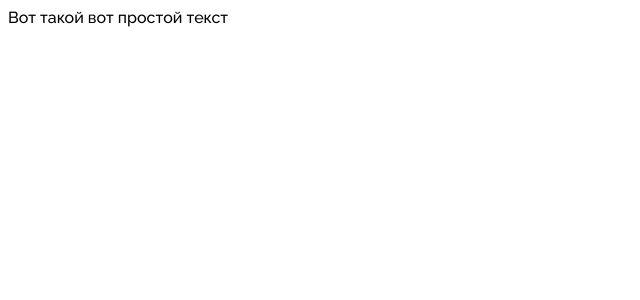
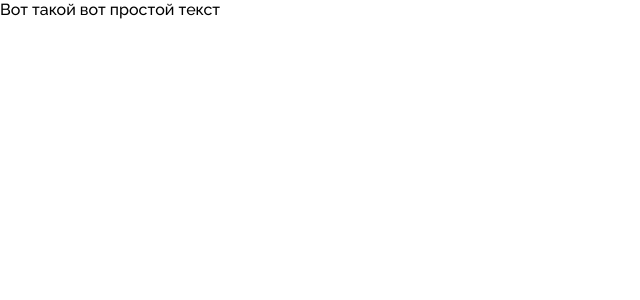
Before and after one commit to Adlemas/mindclick-frontend-v2-review, a Next.js app: page / in a window 1280 px wide. Shown: the top 300 px of the page, without its empty margins (0-640 px from the left). Built offline with nearby package versions, Linux system fonts and the light colour scheme.

Commit message:
styles: margin & padding reset in body

```diff
--- a/src/styles/module/_base.scss
+++ b/src/styles/module/_base.scss
@@ -1,10 +1,13 @@
 @import "./font";
 
 html,
-body {
+body,
+#__next {
   height: 100%;
   width: 100%;
   box-sizing: border-box;
+  margin: 0;
+  padding: 0;
 }
 
 * {
```
